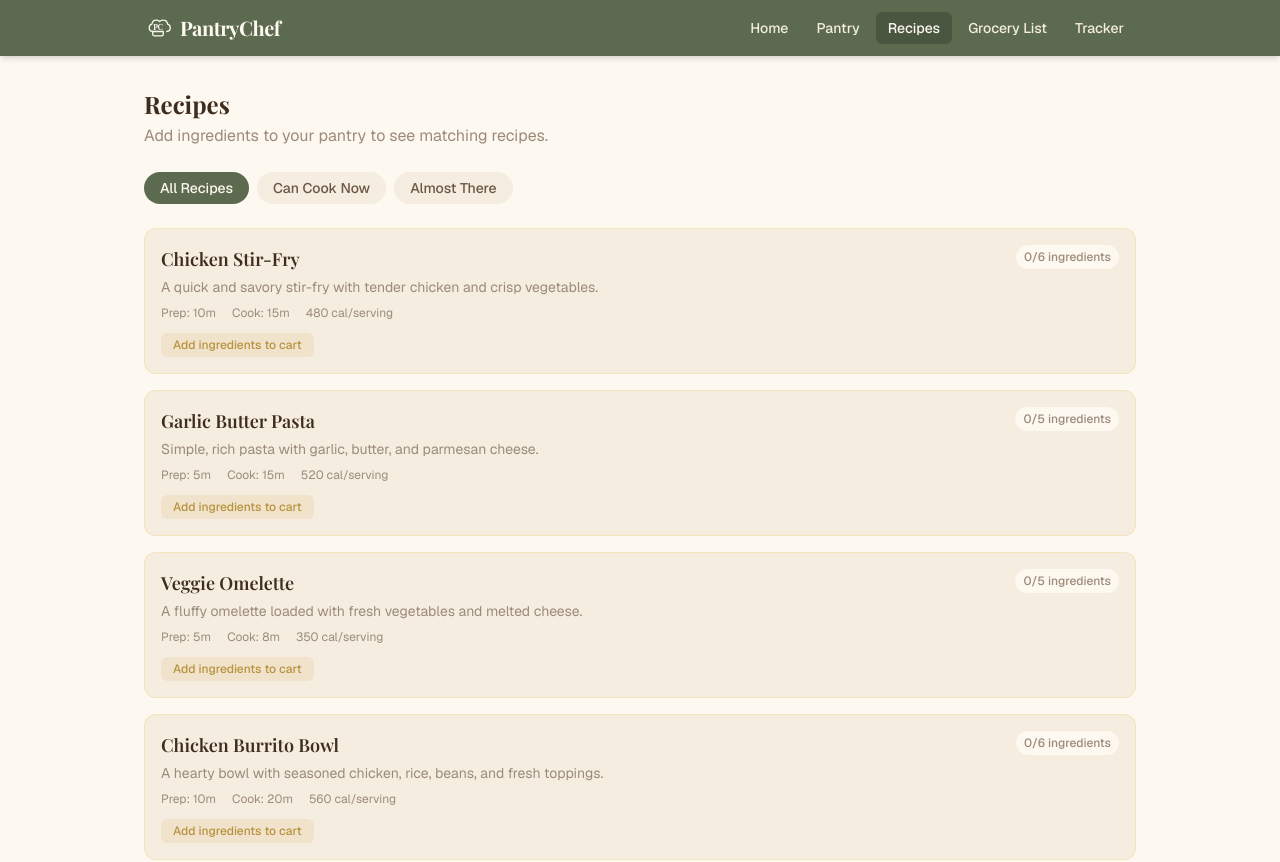
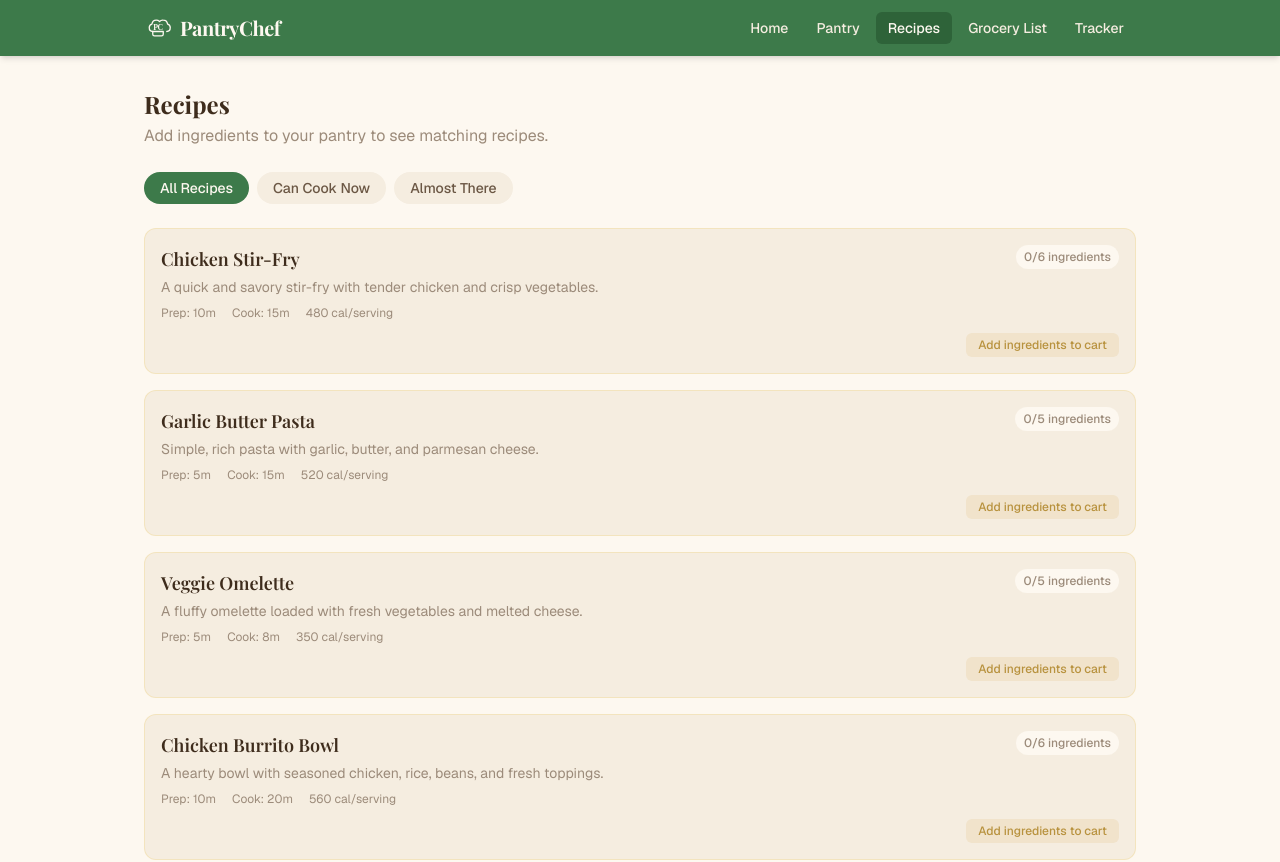
Before and after one commit to raghavmehrotra/pantrychef, a Next.js app: page /recipes in a window 1280 px wide. Shown: the top 862 px of the page. Built offline with nearby package versions, Linux system fonts and the light colour scheme; a web font is replaced by a local one.

Commit message:
Minor style changes to recipe

```diff
--- a/src/app/globals.css
+++ b/src/app/globals.css
@@ -8,9 +8,9 @@
   --color-ink: #3E2C1C;
   --color-ink-light: #6B5744;
   --color-ink-muted: #9C8B7A;
-  --color-olive: #5C6B4F;
-  --color-olive-light: #7A8C6A;
-  --color-olive-dark: #4A5740;
+  --color-olive: #3D7A4A;
+  --color-olive-light: #5A9C66;
+  --color-olive-dark: #2E6339;
   --color-amber: #D4A854;
   --color-amber-light: #F0D48A;
   --color-amber-dark: #B8923E;
--- a/src/components/RecipeCard.tsx
+++ b/src/components/RecipeCard.tsx
@@ -65,11 +65,12 @@ export default function RecipeCard({ recipe, matchedCount }: RecipeCardProps) {
           <span>Cook: {recipe.cookTime}m</span>
           <span>{recipe.nutrition.calories} cal/serving</span>
         </div>
-        {matchPercent === 100 && (
-          <div className="mt-2 text-xs font-medium text-olive">
+        <div className="flex items-center justify-between mt-3">
+          {matchPercent === 100 ? (
+            <span className="inline-block px-3 py-1 rounded-full bg-olive/15 text-olive-dark text-sm font-semibold">
               Ready to cook!
-          </div>
-        )}
+            </span>
+          ) : <span />}
           <button
             onClick={(e) => {
               e.stopPropagation();
@@ -77,10 +78,11 @@ export default function RecipeCard({ recipe, matchedCount }: RecipeCardProps) {
               setCarted(true);
               setTimeout(() => setCarted(false), 2000);
             }}
-          className="mt-3 px-3 py-1 text-xs font-medium rounded-md bg-amber/15 text-amber-dark hover:bg-amber/25 transition-colors"
+            className="px-3 py-1 text-xs font-medium rounded-md bg-amber/15 text-amber-dark hover:bg-amber/25 transition-colors"
           >
             {carted ? "Added to list!" : "Add ingredients to cart"}
           </button>
+        </div>
       </div>
 
       {expanded && (
```
Also changed, not shown: src/app/icon.svg. Lines whose indentation alone changed are shown as unchanged.
